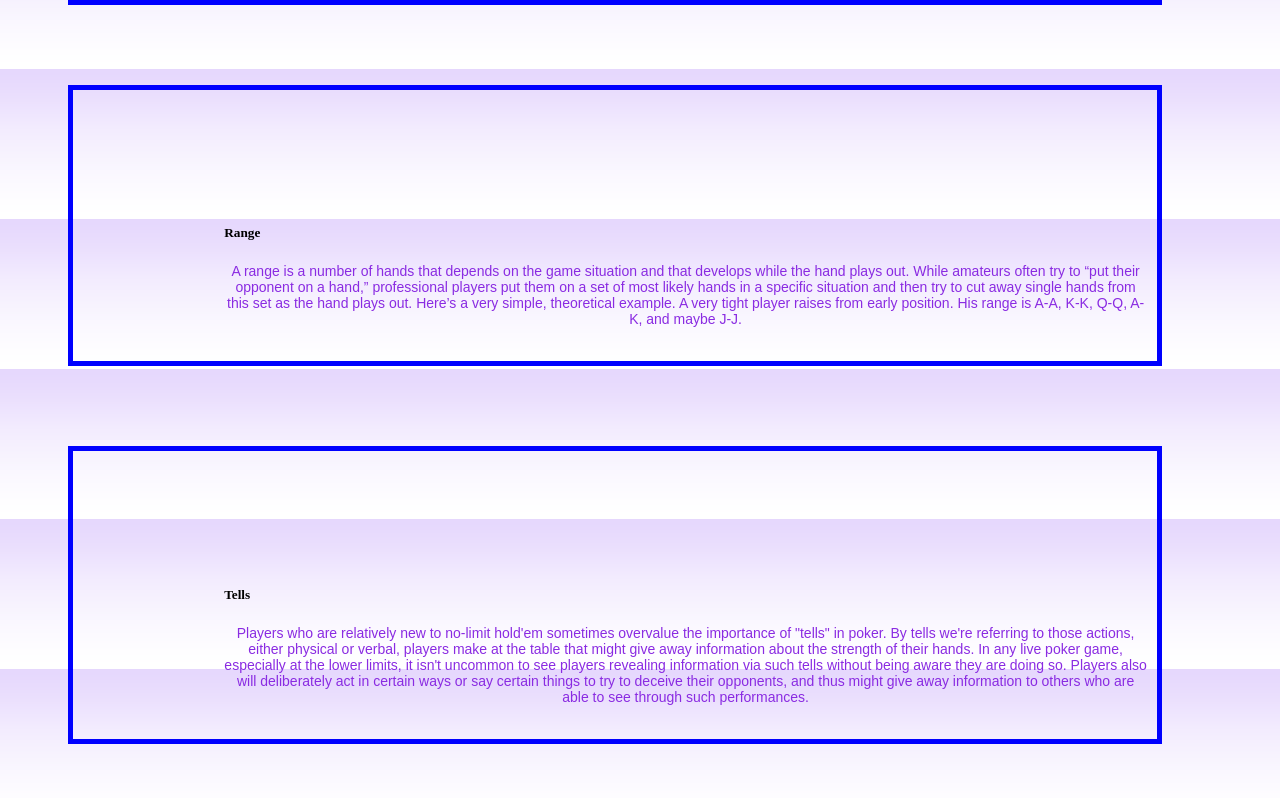
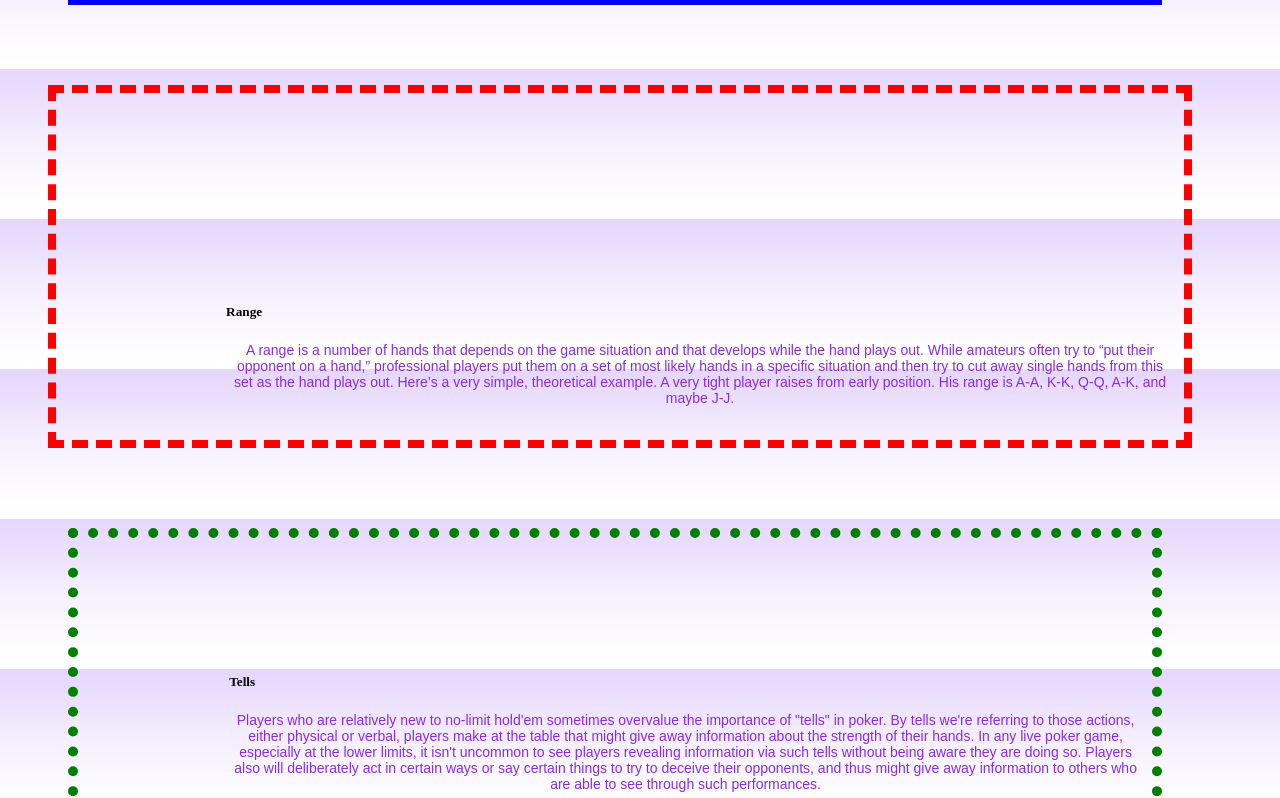
Before and after one commit to julioserafim/atividades-lms, a plain HTML site: page Atividade3-LMS/index.html in a window 1280 px wide. Shown: the part 681-1479 px from the top of the page. Drawn offline with Linux system fonts and the light colour scheme.

Commit message:
atualizao2

```diff
--- a/Atividade3-LMS/estilo.css
+++ b/Atividade3-LMS/estilo.css
@@ -25,19 +25,19 @@ p{
 }
 
 #article-2{
-  border: 5px solid blue;
+  border: 8px dashed red;
+  margin-top: 50px;
+  margin-bottom: 50px;
+  margin-right: 80px;
+  margin-left: 40px;
+  padding: 5cm 10px 20px 45mm;
+}
+
+#article-3{
+  border: 10px dotted green;
   margin-top: 80px;
   margin-bottom: 80px;
   margin-right: 110px;
   margin-left: 60px;
   padding: 3cm 10px 20px 40mm;
 }
-
-#article-3{
-  border: 5px solid blue;
-  margin-top: 80px;
-  margin-bottom: 80px;
-  margin-right: 110px;
-  margin-left: 60px;
-  padding: 3cm 10px 20px 40mm;
-}
```
Also changed, not shown: index.html (+1 -1 lines).
